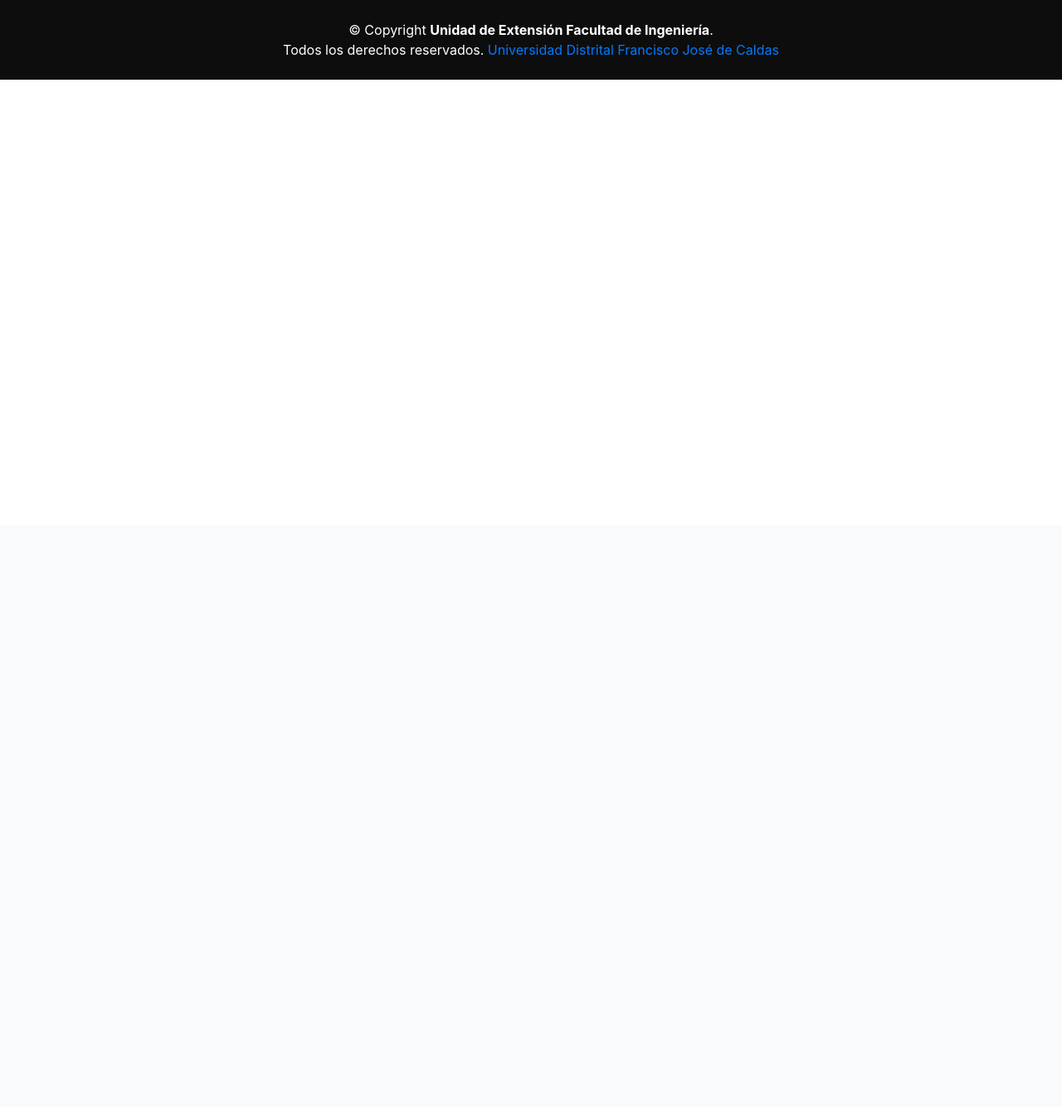
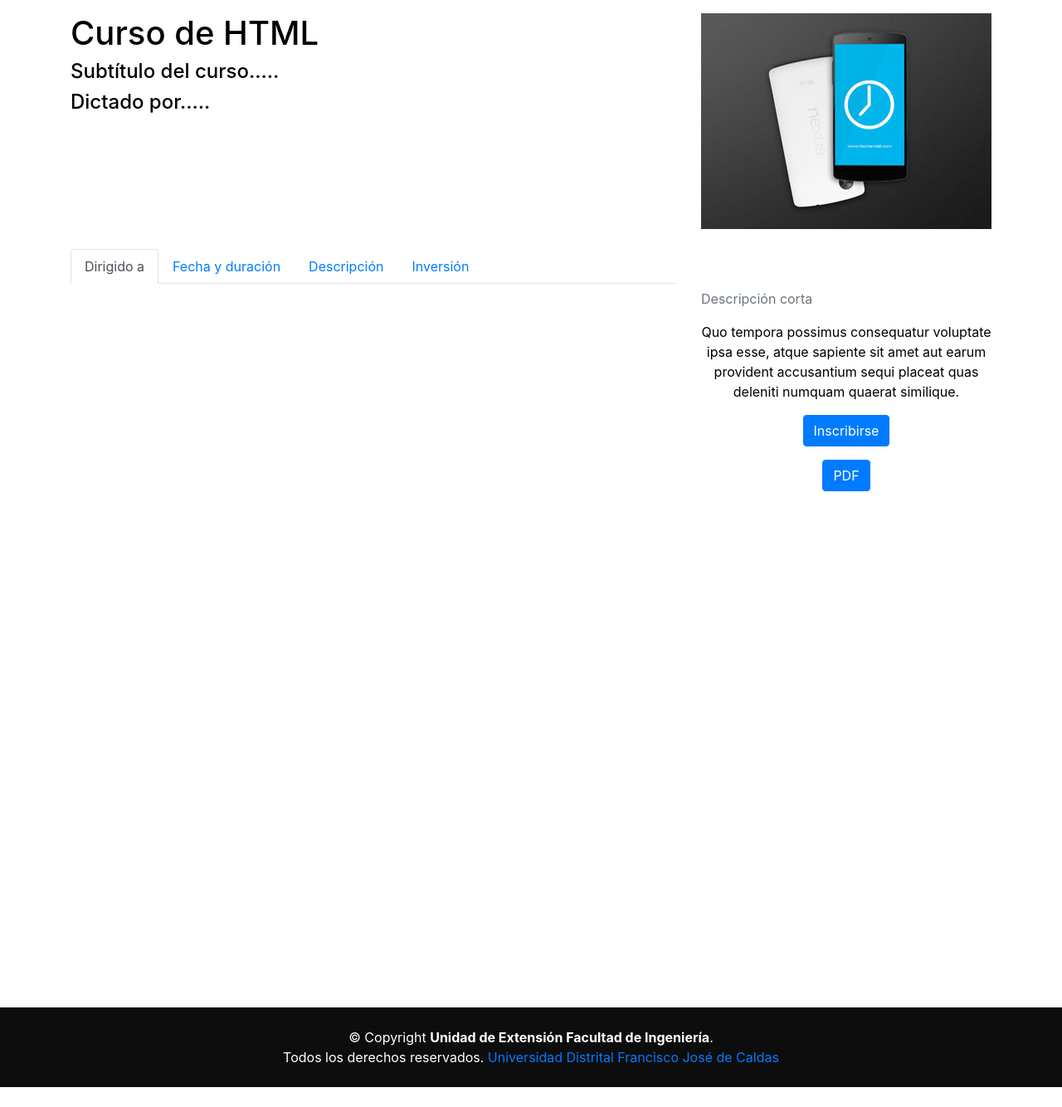
Before and after one commit to kevkray/UEFI, a PHP site: page /Programa_Especifico.php in a window 1280 px wide. Shown: the part 167-1501 px from the top of the page at 83% size. Before the commit the page ends 263 px from the top, so only its background shows below. Run offline with PHP 8.4, Linux system fonts and the light colour scheme; some web fonts are replaced.

Commit message:
Avance 2 - 9 de abril

```diff
--- a/page/Programa_Especifico.php
+++ b/page/Programa_Especifico.php
@@ -21,7 +21,68 @@
 
 	<!--Tab-->
 	<div class="container">
-
+		<div class="row pt-3">
+			<div class="col-md-8">
+				<h1>Curso de HTML</h1>
+				<h4>Subtítulo del curso.....</h4>
+				<h4>Dictado por.....</h4>
+			</div>
+			<div class="col-md-4">
+				<img src="../img/portfolio-7.jpg" alt="">
+			</div>
+		</div>
+		<div class="row pt-4">
+			<div class="col-md-8">
+				<ul class="nav nav-tabs" role="tablist">
+					<li class="nav-item">
+						<a class="nav-link active" href="#Dirigido" role="tab" data-toggle="tab">Dirigido a</a>
+					</li>
+					<li class="nav-item">
+						<a class="nav-link" href="#Fecha" role="tab" data-toggle="tab">Fecha y duración</a>
+					</li>
+					<li class="nav-item">
+						<a class="nav-link" href="#Descripcion" role="tab" data-toggle="tab">Descripción</a>
+					</li>
+					<li class="nav-item">
+						<a class="nav-link" href="#Inversion" role="tab" data-toggle="tab">Inversión</a>
+					</li>
+				</ul>
+		<!-- Tab panes -->
+				<div class="tab-content">
+					<div role="tabpanel" class="tab-pane fade in active" id="Programados">
+						<p>Lorem, ipsum dolor sit amet consectetur adipisicing elit. Pariatur numquam molestias incidunt voluptas? Expedita laboriosam eligendi cum magnam quisquam dignissimos fuga optio officiis, dicta omnis? Sit enim corrupti aut magnam.
+							Lorem ipsum dolor sit, amet consectetur adipisicing elit. Enim corrupti in eos aspernatur laudantium ut magni, perferendis fuga, officia magnam expedita? Optio, distinctio! Velit provident culpa obcaecati voluptate debitis laboriosam
+							Lorem ipsum dolor sit amet consectetur adipisicing elit. Facere, provident optio, laudantium asperiores aspernatur eveniet minus iusto alias, eaque corporis perspiciatis autem sed distinctio eligendi nam architecto ratione repellendus cupiditate!</p>
+					</div>
+					<div role="tabpanel" class="tab-pane fade in active" id="Fecha">
+						<p>Lorem, ipsum dolor sit amet consectetur adipisicing elit. Pariatur numquam molestias incidunt voluptas? Expedita laboriosam eligendi cum magnam quisquam dignissimos fuga optio officiis, dicta omnis? Sit enim corrupti aut magnam.
+							Lorem ipsum dolor sit, amet consectetur adipisicing elit. Enim corrupti in eos aspernatur laudantium ut magni, perferendis fuga, officia magnam expedita? Optio, distinctio! Velit provident culpa obcaecati voluptate debitis laboriosam
+							Lorem ipsum dolor sit amet consectetur adipisicing elit. Facere, provident optio, laudantium asperiores aspernatur eveniet minus iusto alias, eaque corporis perspiciatis autem sed distinctio eligendi nam architecto ratione repellendus cupiditate!</p>
+					</div>
+					<div role="tabpanel" class="tab-pane fade in active" id="Descripcion">
+						<p>Lorem, ipsum dolor sit amet consectetur adipisicing elit. Pariatur numquam molestias incidunt voluptas? Expedita laboriosam eligendi cum magnam quisquam dignissimos fuga optio officiis, dicta omnis? Sit enim corrupti aut magnam.
+							Lorem ipsum dolor sit, amet consectetur adipisicing elit. Enim corrupti in eos aspernatur laudantium ut magni, perferendis fuga, officia magnam expedita? Optio, distinctio! Velit provident culpa obcaecati voluptate debitis laboriosam
+							Lorem ipsum dolor sit amet consectetur adipisicing elit. Facere, provident optio, laudantium asperiores aspernatur eveniet minus iusto alias, eaque corporis perspiciatis autem sed distinctio eligendi nam architecto ratione repellendus cupiditate!</p>
+					</div>
+					<div role="tabpanel" class="tab-pane fade in active" id="Inversion">
+						<p>Código de recaudo</p>
+						<p>Lorem, ipsum dolor sit amet consectetur adipisicing elit. Pariatur numquam molestias incidunt voluptas? Expedita laboriosam eligendi cum magnam quisquam dignissimos fuga optio officiis, dicta omnis? Sit enim corrupti aut magnam.
+							Lorem ipsum dolor sit, amet consectetur adipisicing elit. Enim corrupti in eos aspernatur laudantium ut magni, perferendis fuga, officia magnam expedita? Optio, distinctio! Velit provident culpa obcaecati voluptate debitis laboriosam
+							Lorem ipsum dolor sit amet consectetur adipisicing elit. Facere, provident optio, laudantium asperiores aspernatur eveniet minus iusto alias, eaque corporis perspiciatis autem sed distinctio eligendi nam architecto ratione repellendus cupiditate!</p>
+					</div>
+				</div>
+			</div>
+			<div class="col-md-4 pt-5">
+				<div class="thumbnail">
+					<div class="caption">
+						<p class="text-secondary">Descripción corta</p>
+						<p><center>Quo tempora possimus consequatur voluptate ipsa esse, atque sapiente sit amet aut earum provident accusantium sequi placeat quas deleniti numquam quaerat similique.</center></p>
+						<p class="text-secondary"><center><a href="../page/Programa_Especifico.php" class="btn btn-primary">Inscribirse</a></center></p>
+						<p class="text-secondary"><center><a href="../page/Programa_Especifico.php" class="btn btn-primary">PDF</a></center></p>
+					</div>
+				</div>
+			</div>
+		</div>
 	</div>
 	<!--Pie de página-->
 	<?php include("../section/footer.php"); ?>
```
